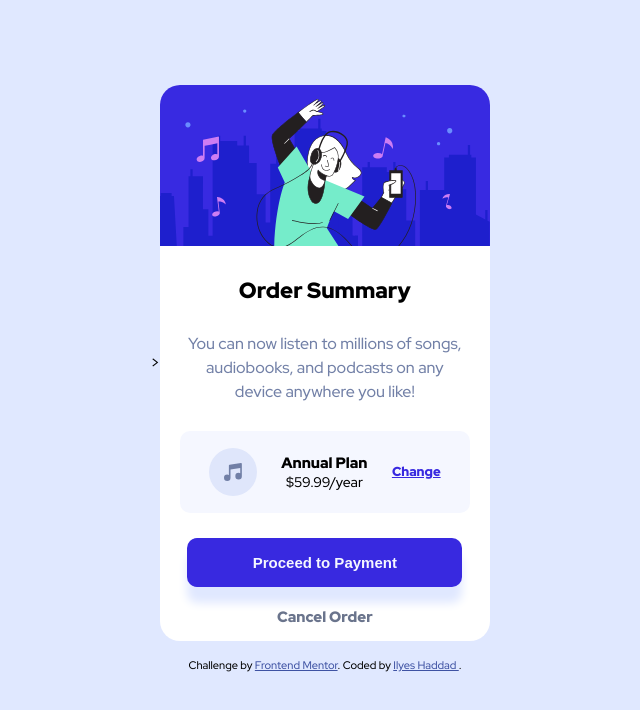
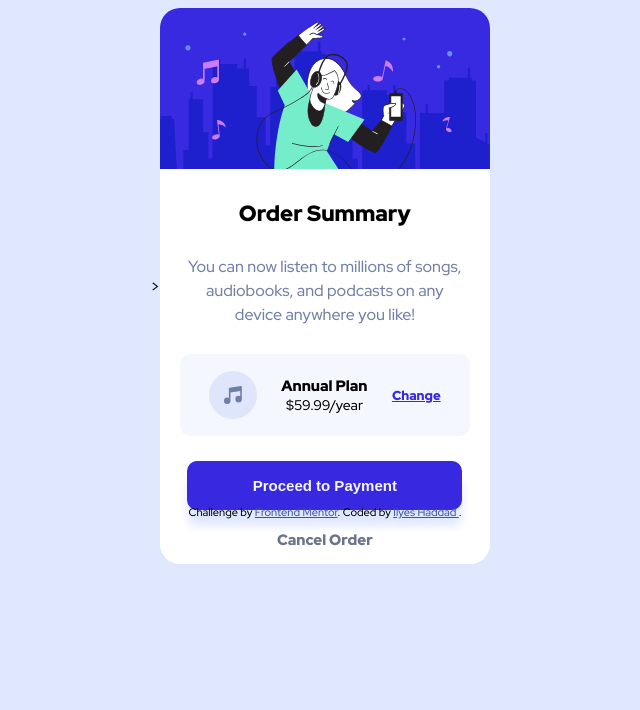
Before and after one commit to Ilyeshaddad337/Order-summary-component.github.io, a plain HTML site: page index.html in a window 1280 px wide. Shown: the whole page, without its empty margins (315-955 px from the left). Drawn offline with Linux system fonts and the light colour scheme.

Commit message:
Update ttl.css

```diff
--- a/ttl.css
+++ b/ttl.css
@@ -14,8 +14,6 @@
     align-items: center ;
     background-color: hsl(225, 100%, 94%) ;
     text-align: center ;
-
-    height: 709px;
     font-family: 'Red Hat Display', sans-serif;
     }
  .container {
```
